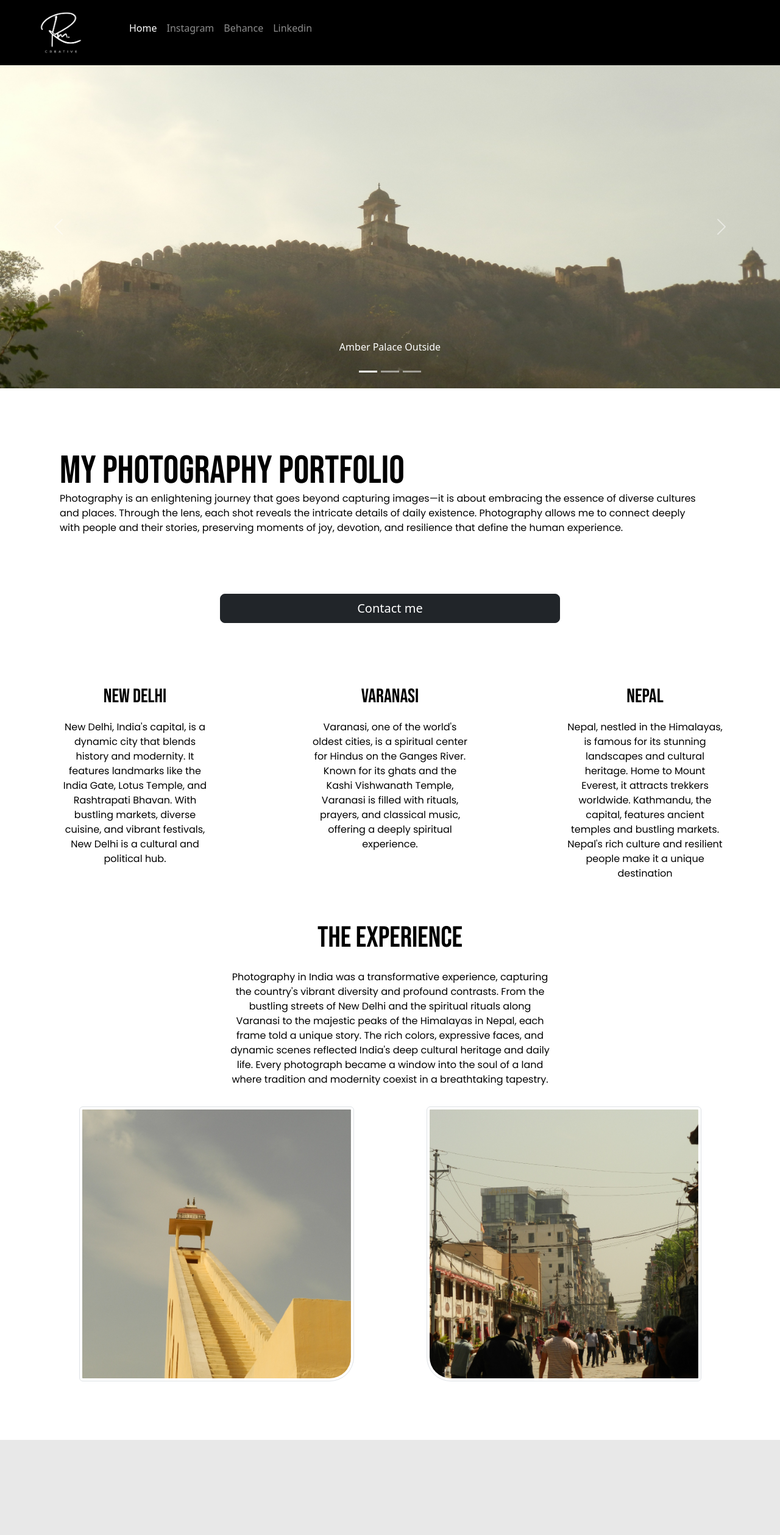
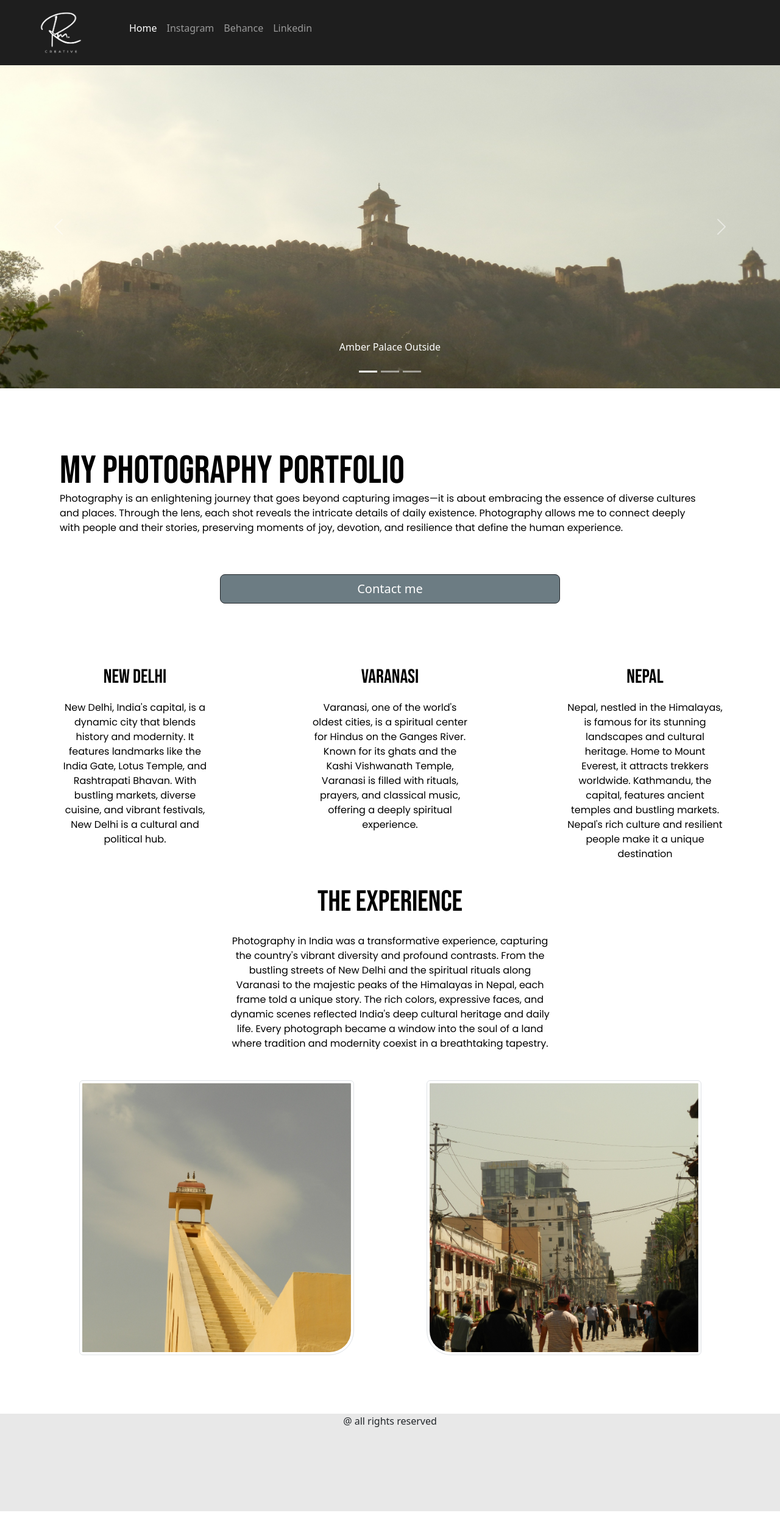
Before and after one commit to Rbma2002/Portfolio, a plain HTML site: page index.html in a window 1280 px wide. Shown: the whole page at 61% size. After the commit the page ends 2479 px from the top, so only its background shows below. Drawn offline with nearby package versions, Linux system fonts and the light colour scheme.

Commit message:
Add files via upload

```diff
--- a/css/style.css
+++ b/css/style.css
@@ -5,6 +5,14 @@
     box-sizing: border-box;
 }
 
+.navbar {
+    background-color: rgb(30, 30, 30);
+}
+
+.btn {
+    background-color: rgb(108, 124, 131);
+    margin-bottom: 5%;
+}
 
 h1,h2,h3 {
     color: rgb(0, 0, 0);
@@ -25,12 +33,11 @@ h2 {
 
 h3 {
     margin: 0;
-    margin-top: 10%;
+    margin-top: 5%;
     font-size: 3em;
     margin-bottom: 5%;
 
 }
-
 
 main p {
     color: rgb(0, 0, 0);
@@ -53,8 +60,11 @@ main p {
 
 footer {
     background-color: rgb(232, 232, 232);
-    height: 200px;
+    height: 20vh;
+
 }
+
+
 
  @media(max-width:768px){
 
--- a/index.html
+++ b/index.html
@@ -24,7 +24,7 @@
 
 
   <!-- Nav bar -->
-  <nav class="navbar navbar-expand-md bg-black border-body text-center " data-bs-theme="dark">
+  <nav class="navbar navbar-expand-md border-body text-center " data-bs-theme="dark">
     <div class="container-fluid">
       <a class="navbar-brand" href="index.html">
 
@@ -113,7 +113,7 @@
 <main class="container">
 
 <h1 class="me-md-5 ms-3">My Photography Portfolio</h1>
-<p class="me-5 ms-3 mb-5">Photography is an enlightening journey that goes beyond capturing images—it is about embracing the essence of diverse cultures and places. Through the lens, each shot reveals the intricate details of daily existence. Photography allows me to connect deeply with people and their stories, preserving moments of joy, devotion, and resilience that define the human experience.</p>
+<p class="me-5 ms-3 mb-3">Photography is an enlightening journey that goes beyond capturing images—it is about embracing the essence of diverse cultures and places. Through the lens, each shot reveals the intricate details of daily existence. Photography allows me to connect deeply with people and their stories, preserving moments of joy, devotion, and resilience that define the human experience.</p>
 
 <!-- boton -->
 <div class="button text-center mb-5">
@@ -156,7 +156,7 @@
                   <div>
 
               </div>
-                  <button class="mt-5 btn btn-info ">Send</button>
+                  <button class="mt-5 btn btn-info bg-info">Send</button>
               </form>
 
             </div>
@@ -197,7 +197,7 @@
     <div class="row justify-content-center">
         <div class="col-12 col-md-8 col-lg-6">
             <h3 class="text-center">The Experience</h3>
-            <p class="text-center">
+            <p class="text-center mb-5">
               Photography in India was a transformative experience, capturing the country's vibrant diversity and profound contrasts. From the bustling streets of New Delhi and the spiritual rituals along Varanasi to the majestic peaks of the Himalayas in Nepal, each frame told a unique story. The rich colors, expressive faces, and dynamic scenes reflected India's deep cultural heritage and daily life. Every photograph became a window into the soul of a land where tradition and modernity coexist in a breathtaking tapestry.
             </p>
         </div>
@@ -227,7 +227,7 @@
 
 </main>
 
-<footer class="mt-5 container-fluid"></footer>
+<footer class="mt-5 container-fluid text-center "> <p> @ all rights reserved</p></footer>
 
 <script src="js/code.js"></script>
 
```
